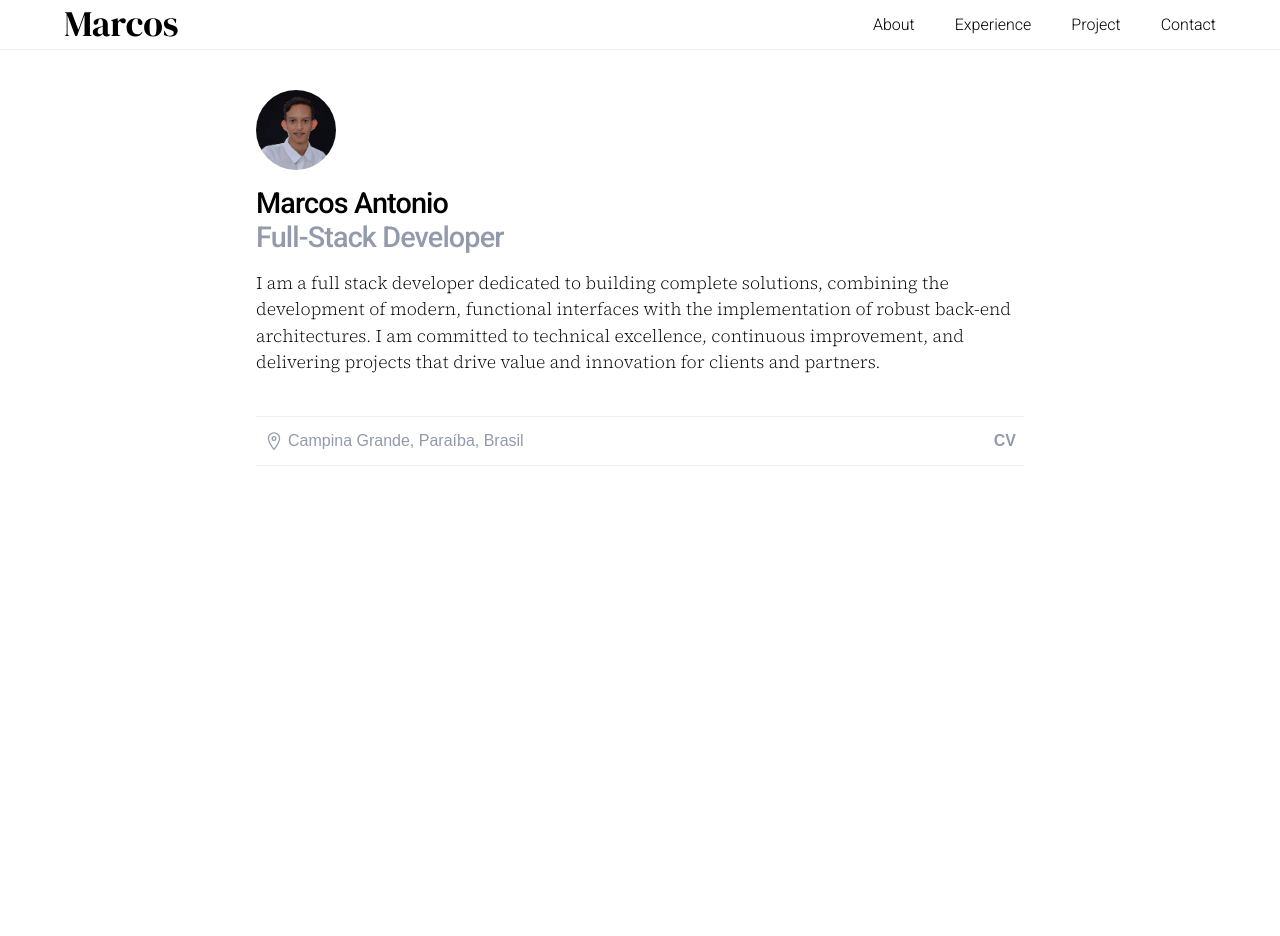
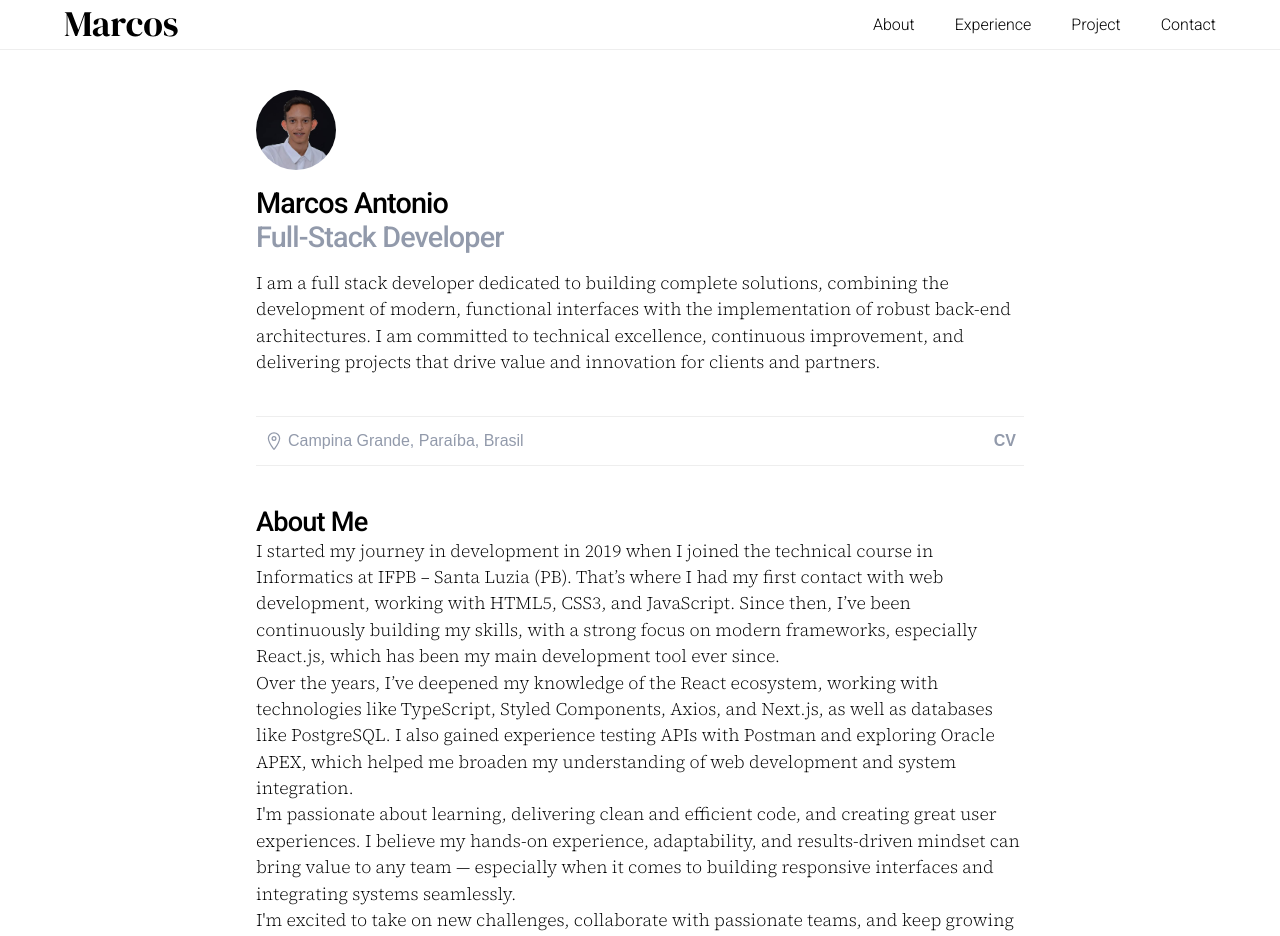
Before and after one commit to MarcosAntonio15243/MarcosAntonio15243.github.io, a Next.js app: page / in a window 1280 px wide. Shown: the top 936 px of the page. Before the commit the page ends 800 px from the top, so only its background shows below. Built offline with nearby package versions, Linux system fonts and the light colour scheme.

Commit message:
feat: Adicionando elementos da seção About

```diff
--- a/src/app/page.tsx
+++ b/src/app/page.tsx
@@ -7,6 +7,8 @@ export default function Home() {
       <Header />
       <main className="flex flex-col justify-center items-center">
         <div className="mx-6 max-w-3xl flex flex-col gap-10 py-10">
+
+          {/* Presentation Section */}
           <section className="flex flex-col gap-4">
             <img src="/assets/profile.webp" alt="Profile Image" className="h-20 w-20 rounded-full"/>
             <h1 className="flex flex-col">Marcos Antonio <span className="text-[var(--color-dark-gray)]">Full-Stack Developer</span></h1>
@@ -14,12 +16,24 @@ export default function Home() {
               I am a full stack developer dedicated to building complete solutions, combining the development of modern, functional interfaces with the implementation of robust back-end architectures. I am committed to technical excellence, continuous improvement, and delivering projects that drive value and innovation for clients and partners.
             </p>
           </section>
+
+          {/* Localization and CV */}
           <div className="flex flex-row justify-between items-center max-sm:text-sm text-[var(--color-dark-gray)] border-y-[1px] py-3 px-2 border-[var(--color-light-gray)]">
             <div className="flex flex-row items-center gap-1">
               <IoLocationOutline className="sm:text-xl" /> Campina Grande, Paraíba, Brasil
             </div>
             <a href="https://drive.google.com/file/d/1bdcbdjJdf5UdUBGVc3DPXeUWwqCL0DS-/view?usp=sharing" target="_blank" rel="noopener noreferrer" className="font-semibold hover:underline">CV</a>
           </div>
+
+          {/* About Me Section */}
+          <section>
+            <h2>About Me</h2>
+            <p>I started my journey in development in 2019 when I joined the technical course in Informatics at IFPB – Santa Luzia (PB). That’s where I had my first contact with web development, working with HTML5, CSS3, and JavaScript. Since then, I’ve been continuously building my skills, with a strong focus on modern frameworks, especially React.js, which has been my main development tool ever since.</p>
+            <p>Over the years, I’ve deepened my knowledge of the React ecosystem, working with technologies like TypeScript, Styled Components, Axios, and Next.js, as well as databases like PostgreSQL. I also gained experience testing APIs with Postman and exploring Oracle APEX, which helped me broaden my understanding of web development and system integration.</p>
+            <p>I'm passionate about learning, delivering clean and efficient code, and creating great user experiences. I believe my hands-on experience, adaptability, and results-driven mindset can bring value to any team — especially when it comes to building responsive interfaces and integrating systems seamlessly.</p>
+            <p>I'm excited to take on new challenges, collaborate with passionate teams, and keep growing both personally and professionally.</p>
+          </section>
+
         </div>
       </main>
     </div>
```
